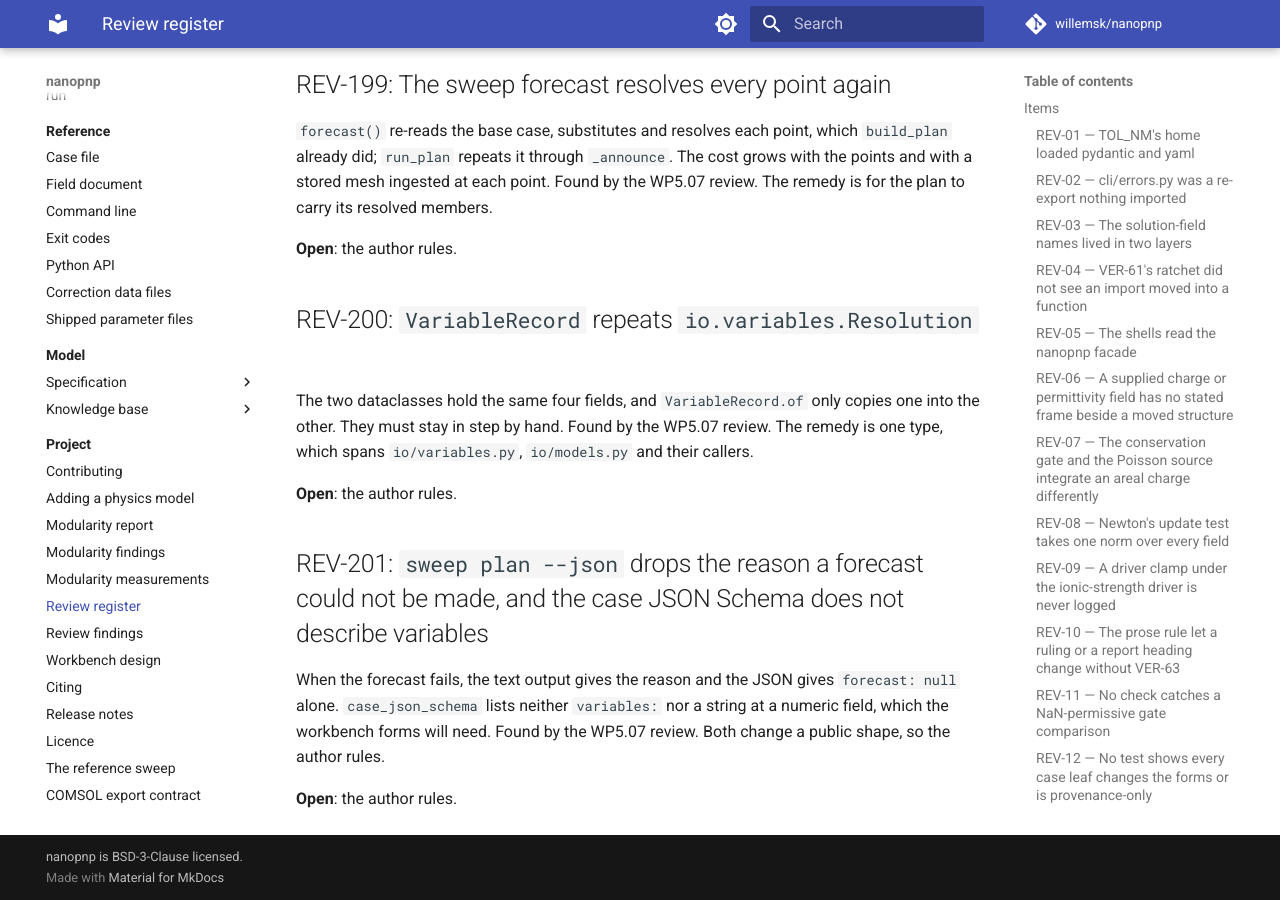
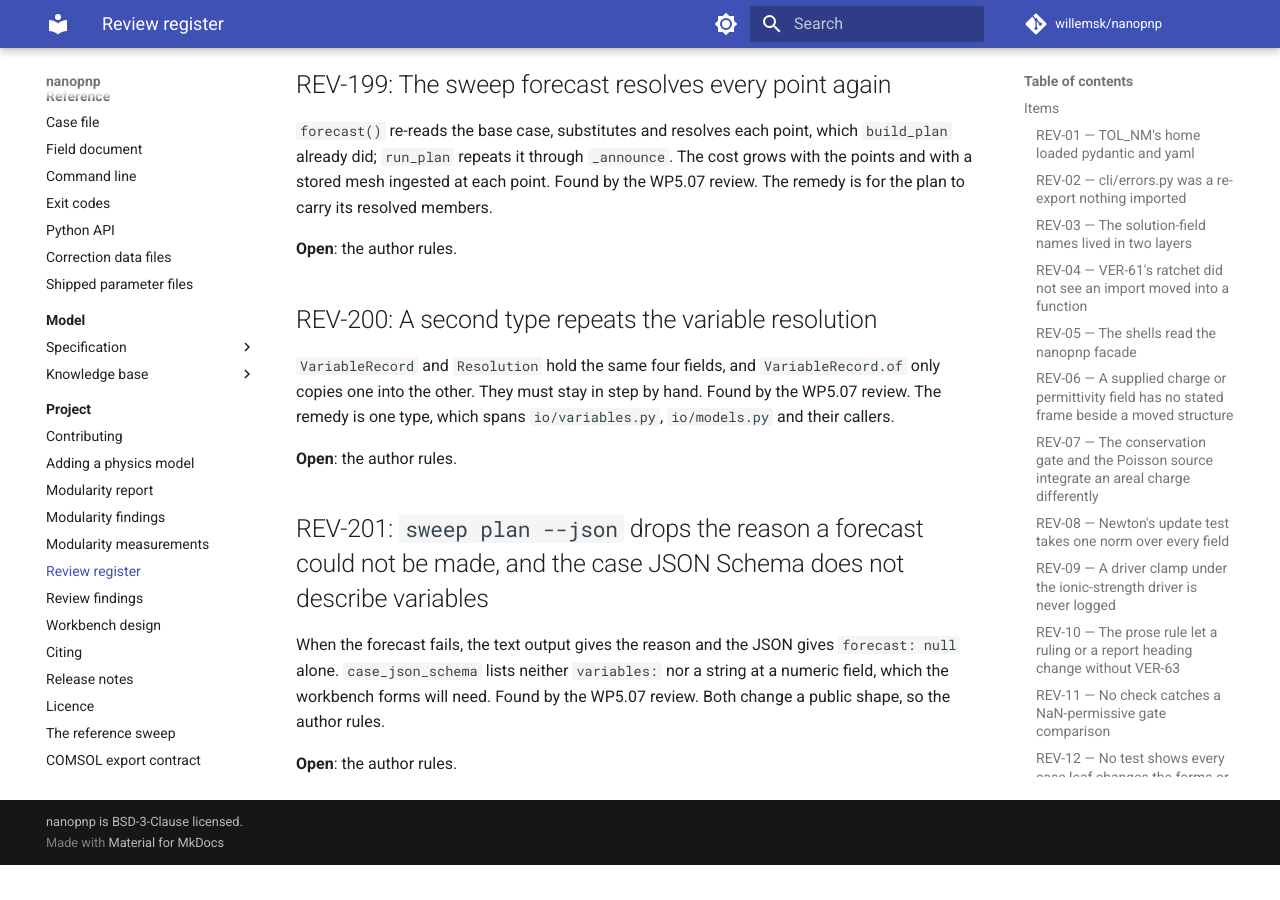
Before and after one commit to willemsk/nanopnp, an MkDocs documentation site: the page built from docs/project/review-items.md, in a window 1280 px wide and 900 px high, scrolled down 80476 px. Built offline with MkDocs 1.6.1 and Material for MkDocs 9.7.7, drawn with Linux system fonts in a browser that asks for light colours; comment, search, counter and statistics services are not loaded; after the commit the page ends 81341 px from its top, so only the background shows below that.

Commit message:
docs: fix the REV-200 anchor
Co-Authored-By: Claude Sonnet 5.5 <noreply@anthropic.com>
Claude-Session: https://claude.ai/code/session_01DnBK7ek5AdZqiU5nZm2s7G

```diff
--- a/docs/project/review-items.md
+++ b/docs/project/review-items.md
@@ -2633,9 +2633,9 @@ The plan reads barriers, warm-start parents and variable-axis reach from the var
 **Open**: the author rules.
 
 
-## REV-200: `VariableRecord` repeats `io.variables.Resolution`
-
-The two dataclasses hold the same four fields, and `VariableRecord.of` only copies one into the other. They must stay in step by hand. Found by the WP5.07 review. The remedy is one type, which spans `io/variables.py`, `io/models.py` and their callers.
+## REV-200: A second type repeats the variable resolution
+
+`VariableRecord` and `Resolution` hold the same four fields, and `VariableRecord.of` only copies one into the other. They must stay in step by hand. Found by the WP5.07 review. The remedy is one type, which spans `io/variables.py`, `io/models.py` and their callers.
 
 **Open**: the author rules.
 
```
Also changed, not shown: docs/project/review-findings.md (+1 -1 lines).
